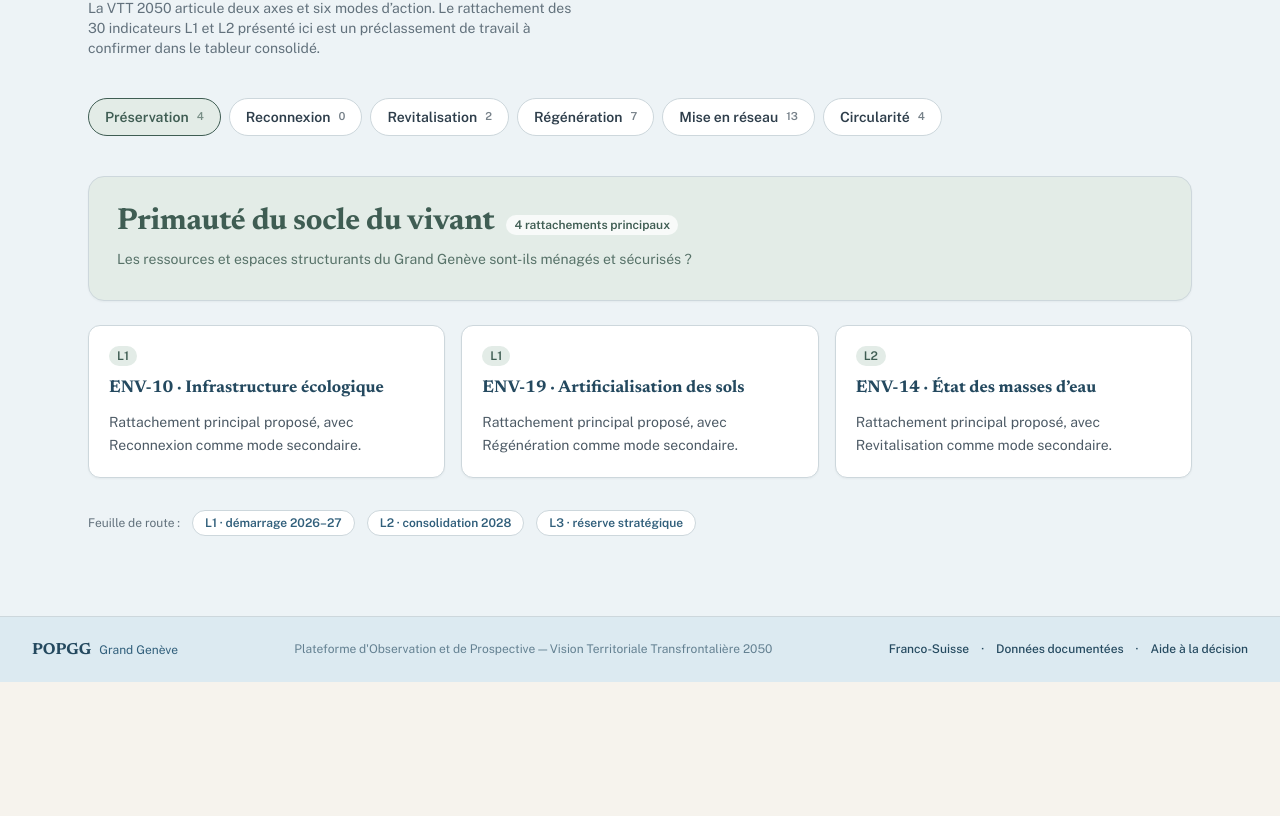
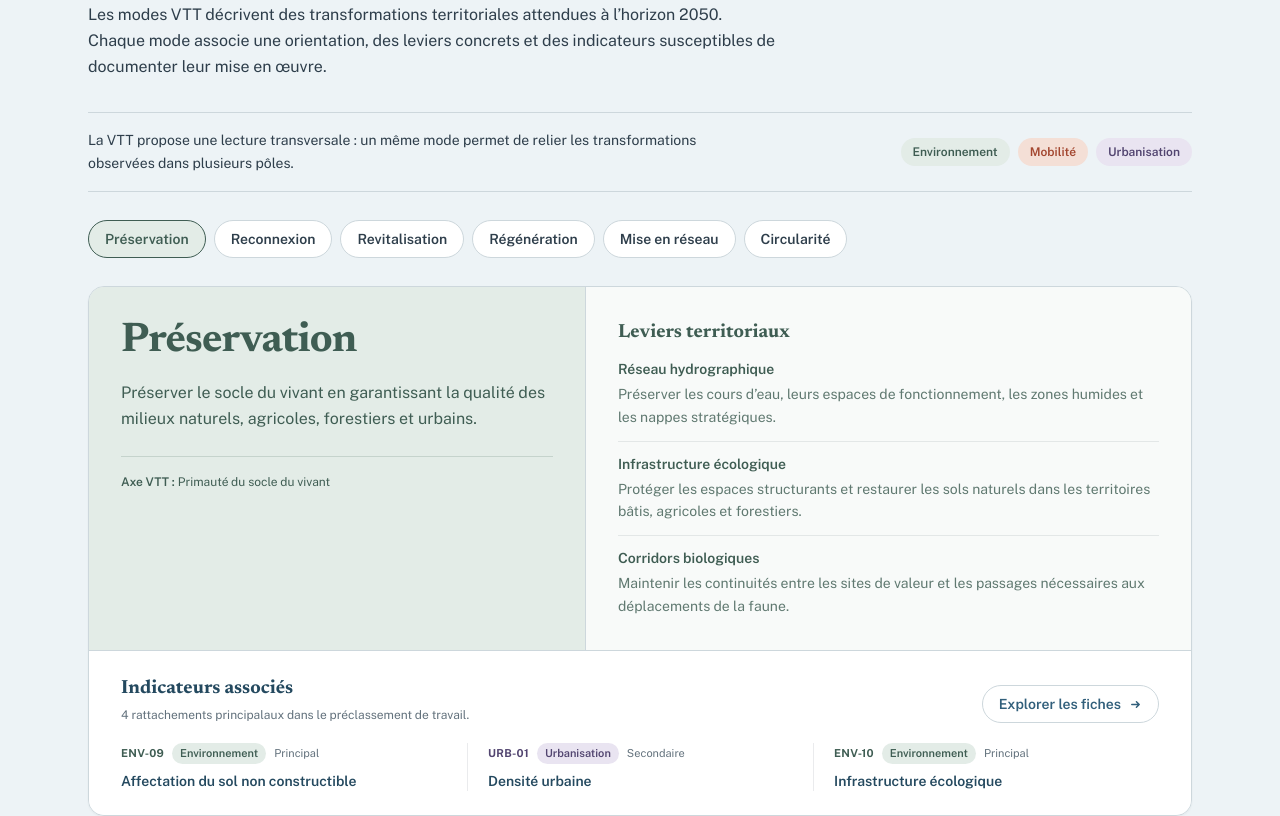
Before and after one commit to action-situee/projet-popgg-atelier2, a React (Vite) app: page / in a window 1280 px wide. Shown: the part 2637-3453 px from the top of the page. Before the commit the page ends 3319 px from the top, so only its background shows below. Built offline with nearby package versions, Linux system fonts and the light colour scheme; the HTML template or start-up script is replaced by a standard one.

Commit message:
Clarifie la lecture des modes VTT

```diff
--- a/src/App.tsx
+++ b/src/App.tsx
@@ -817,13 +817,13 @@ const vttModes = [
     label: "Préservation",
     color: "var(--color-sage-soft)",
     accent: "var(--color-sage-strong)",
-    headline: "Primauté du socle du vivant",
-    description:
-      "Les ressources et espaces structurants du Grand Genève sont-ils ménagés et sécurisés ?",
-    cards: [
-      { title: "ENV-10 · Infrastructure écologique", body: "Rattachement principal proposé, avec Reconnexion comme mode secondaire.", tag: "L1" },
-      { title: "ENV-19 · Artificialisation des sols", body: "Rattachement principal proposé, avec Régénération comme mode secondaire.", tag: "L1" },
-      { title: "ENV-14 · État des masses d’eau", body: "Rattachement principal proposé, avec Revitalisation comme mode secondaire.", tag: "L2" },
+    axis: "Primauté du socle du vivant",
+    vision:
+      "Préserver le socle du vivant en garantissant la qualité des milieux naturels, agricoles, forestiers et urbains.",
+    levers: [
+      { title: "Réseau hydrographique", body: "Préserver les cours d’eau, leurs espaces de fonctionnement, les zones humides et les nappes stratégiques." },
+      { title: "Infrastructure écologique", body: "Protéger les espaces structurants et restaurer les sols naturels dans les territoires bâtis, agricoles et forestiers." },
+      { title: "Corridors biologiques", body: "Maintenir les continuités entre les sites de valeur et les passages nécessaires aux déplacements de la faune." },
     ],
   },
   {
@@ -832,13 +832,13 @@ const vttModes = [
     label: "Reconnexion",
     color: "var(--color-primary-soft)",
     accent: "var(--color-primary)",
-    headline: "Primauté du socle du vivant",
-    description:
-      "Les continuités écologiques, paysagères, sociales et actives sont-elles restaurées ou renforcées ?",
-    cards: [
-      { title: "Aucun rattachement principal", body: "Le préclassement actuel ne place aucun indicateur L1 ou L2 dans ce mode principal.", tag: "À confirmer" },
-      { title: "ENV-10 · Infrastructure écologique", body: "Reconnexion est proposée comme mode secondaire de cet indicateur L1.", tag: "Secondaire" },
-      { title: "MOB-14 · Réseau cyclable", body: "Reconnexion est proposée comme mode secondaire de cet indicateur L1.", tag: "Secondaire" },
+    axis: "Primauté du socle du vivant",
+    vision:
+      "Réduire les ruptures produites par les infrastructures et les tissus bâtis afin de rétablir les continuités écologiques et les parcours humains.",
+    levers: [
+      { title: "Franchissement des infrastructures", body: "Créer ou réaménager des corridors et des écoponts pour rendre les grandes coupures plus perméables." },
+      { title: "Franges et tissus urbains", body: "Restaurer les pénétrantes de verdure et retisser les interfaces entre espaces bâtis, agricoles et naturels." },
+      { title: "Réseau socio-écologique", body: "Relier les lieux naturels, paysagers, culturels et de loisirs par des cheminements renaturés de proximité." },
     ],
   },
   {
@@ -847,12 +847,13 @@ const vttModes = [
     label: "Revitalisation",
     color: "var(--color-accent-soft)",
     accent: "var(--color-accent-strong)",
-    headline: "Primauté du socle du vivant",
-    description:
-      "Les milieux bâtis, agricoles, forestiers et hydrographiques gagnent-ils en qualité, résilience et habitabilité ?",
-    cards: [
-      { title: "ENV-03 · Qualité de l’air", body: "Rattachement principal proposé, avec Mise en réseau comme mode secondaire.", tag: "L1" },
-      { title: "ENV-12 · Îlots de chaleur", body: "Rattachement principal proposé, avec Régénération comme mode secondaire.", tag: "L1" },
+    axis: "Primauté du socle du vivant",
+    vision:
+      "Adapter le territoire au dérèglement climatique et renforcer la biodiversité par une gestion renouvelée des sols, de la nature et de l’eau.",
+    levers: [
+      { title: "Espaces bâtis", body: "Désimperméabiliser, infiltrer les eaux pluviales, renforcer la canopée et remettre certains cours d’eau à ciel ouvert." },
+      { title: "Espaces agricoles et forestiers", body: "Améliorer la rétention des sols, développer les pratiques agroécologiques et diversifier les lisières et essences." },
+      { title: "Réseau hydrographique", body: "Restaurer les dynamiques naturelles et les continuités hydrologiques, piscicoles et sédimentaires." },
     ],
   },
   {
@@ -861,13 +862,13 @@ const vttModes = [
     label: "Régénération",
     color: "var(--color-violet-soft)",
     accent: "var(--color-violet-strong)",
-    headline: "Rééquilibrage multipolaire de l’agglomération",
-    description:
-      "Les tissus et polarités existants accueillent-ils mieux habitants, emplois, logements, services et équipements ?",
-    cards: [
-      { title: "URB-01 · Densité urbaine", body: "Rattachement principal proposé, avec Préservation comme mode secondaire.", tag: "L1" },
-      { title: "URB-07 · Équilibre emplois-habitants", body: "Rattachement principal proposé, avec Mise en réseau comme mode secondaire.", tag: "L1" },
-      { title: "URB-17 · Accessibilité du logement", body: "Le mode secondaire « Gouvernance territoriale » reste à confirmer hors des six modes VTT.", tag: "L1" },
+    axis: "Rééquilibrage multipolaire de l’agglomération",
+    vision:
+      "Améliorer le cadre de vie et accueillir le développement attendu en renouvelant les polarités et les tissus déjà urbanisés.",
+    levers: [
+      { title: "Polarités diversifiées", body: "Moduler l’équilibre entre habitants, emplois, services et équipements selon la nature de chaque polarité." },
+      { title: "Tissus bâtis transformés", body: "Intensifier et renouveler l’existant selon les caractéristiques locales, en limitant fortement l’extension urbaine." },
+      { title: "Quartiers de proximité", body: "Renforcer la diversité des services, des opportunités économiques et des formes d’habiter à l’échelle des bassins de vie." },
     ],
   },
   {
@@ -876,13 +877,13 @@ const vttModes = [
     label: "Mise en réseau",
     color: "var(--color-primary-soft)",
     accent: "var(--color-primary-strong)",
-    headline: "Rééquilibrage multipolaire de l’agglomération",
-    description:
-      "Les polarités et bassins de vie sont-ils reliés par des mobilités décarbonées et adaptées aux contextes territoriaux ?",
-    cards: [
-      { title: "MOB-04 · Parts modales", body: "Rattachement principal proposé, avec Revitalisation comme mode secondaire.", tag: "L1" },
-      { title: "MOB-13 · Desserte en transports publics", body: "Rattachement principal proposé, avec Régénération comme mode secondaire.", tag: "L1" },
-      { title: "MOB-22 · Parts modales aux frontières", body: "Rattachement principal proposé, avec Régénération comme mode secondaire.", tag: "L2" },
+    axis: "Rééquilibrage multipolaire de l’agglomération",
+    vision:
+      "Organiser un maillage multimodal qui privilégie les mobilités actives et les transports publics tout en requalifiant les espaces publics.",
+    levers: [
+      { title: "Maillage multimodal décarboné", body: "Articuler marche, réseaux cyclables, transports publics et liaisons tangentielles selon les situations territoriales." },
+      { title: "Interfaces et rabattement", body: "Coordonner les gares, plateformes multimodales, transports à la demande et services de mobilité partagée." },
+      { title: "Espaces publics requalifiés", body: "Adapter rues, places, routes et voies vertes aux usages, au paysage, au climat et à la végétalisation." },
     ],
   },
   {
@@ -891,13 +892,13 @@ const vttModes = [
     label: "Circularité",
     color: "var(--color-ochre-soft)",
     accent: "var(--color-ochre-strong)",
-    headline: "Rééquilibrage multipolaire de l’agglomération",
-    description:
-      "Les ressources, flux et filières locales sont-ils mieux bouclés à l’échelle du bassin de vie ?",
-    cards: [
-      { title: "ENV-01 · Empreinte carbone", body: "Rattachement principal proposé, avec Mise en réseau comme mode secondaire.", tag: "L2" },
-      { title: "ENV-18 · Consommation d’énergie", body: "Rattachement principal proposé, avec Régénération comme mode secondaire.", tag: "L2" },
-      { title: "URB-06 · Surface productive", body: "Rattachement principal proposé, avec Régénération comme mode secondaire.", tag: "L2" },
+    axis: "Rééquilibrage multipolaire de l’agglomération",
+    vision:
+      "Réduire l’usage des ressources et rapprocher production, transformation, distribution et consommation à l’échelle des bassins de vie.",
+    levers: [
+      { title: "Ressources et filières locales", body: "Développer les filières agricoles, industrielles et de réemploi des matériaux en privilégiant la sobriété." },
+      { title: "Distribution décarbonée", body: "Hiérarchiser plateformes régionales, centres urbains et micro-hubs pour organiser une logistique de proximité." },
+      { title: "Énergies renouvelables", body: "Mobiliser les potentiels solaire, géothermique, lacustre, éolien et les réseaux de chaleur." },
     ],
   },
 ];
@@ -909,7 +910,6 @@ export default function App() {
   const [page, setPage] = useState<"home" | "indicateurs">("home");
   const [actorView, setActorView] = useState<"responsabilites" | "chaine">("responsabilites");
   const current = vttModes.find((m) => m.id === activeMode)!;
-  const currentCount = indicateurs.filter((i) => i.lienVTT === current.key).length;
 
   useLayoutEffect(() => {
     const root = document.documentElement;
@@ -926,6 +926,26 @@ export default function App() {
   const statsL1 = indicateurs.filter((i) => i.liste === "L1").length;
   const statsL2 = indicateurs.filter((i) => i.liste === "L2").length;
   const poles = ["Environnement", "Mobilité", "Urbanisation", "Gouvernance"] as const;
+  const transversalPoles = ["Environnement", "Mobilité", "Urbanisation"] as const;
+  const currentPrimaryIndicators = indicateurs.filter((i) => i.lienVTT === current.key);
+  const currentSecondaryIndicators = indicateurs.filter((i) => i.lienVTTSecondaire === current.label);
+  const relatedIndicators = [
+    ...currentPrimaryIndicators.map((ind) => ({ ind, relation: "Principal" as const })),
+    ...currentSecondaryIndicators
+      .filter((ind) => !currentPrimaryIndicators.some((primary) => primary.id === ind.id))
+      .map((ind) => ({ ind, relation: "Secondaire" as const })),
+  ];
+  const currentExamples = relatedIndicators.reduce<typeof relatedIndicators>((examples, item) => {
+    if (examples.length < 3 && !examples.some((example) => example.ind.pole === item.ind.pole)) {
+      examples.push(item);
+    }
+    return examples;
+  }, []);
+  relatedIndicators.forEach((item) => {
+    if (currentExamples.length < 3 && !currentExamples.some((example) => example.ind.id === item.ind.id)) {
+      currentExamples.push(item);
+    }
+  });
 
   return (
     <div className="min-h-full" style={{ fontFamily: "'Public Sans', sans-serif", background: "var(--color-canvas)" }}>
@@ -1261,7 +1281,7 @@ export default function App() {
       {/* VTT Modes */}
       <section id="vtt" style={{ background: "var(--color-canvas-cool)", borderTop: "1px solid var(--color-border)" }} className="py-20">
         <div className="max-w-6xl mx-auto px-6">
-          <div className="mb-10">
+          <div className="mb-8">
             <h2 style={{
               fontFamily: "'Newsreader', serif",
               fontWeight: 700,
@@ -1272,13 +1292,30 @@ export default function App() {
             }}>
               Six modes d'action
             </h2>
-            <p className="mt-2 text-sm" style={{ color: "var(--color-text-muted)", maxWidth: 500 }}>
-              La VTT 2050 articule deux axes et six modes d’action. Le rattachement des 30 indicateurs L1 et L2 présenté ici est un préclassement de travail à confirmer dans le tableur consolidé.
+            <p className="mt-3 text-base leading-relaxed" style={{ color: "var(--color-text)", maxWidth: 690 }}>
+              Les modes VTT décrivent des transformations territoriales attendues à l’horizon 2050. Chaque mode associe une orientation, des leviers concrets et des indicateurs susceptibles de documenter leur mise en œuvre.
             </p>
           </div>
 
+          <div className="vtt-transversal-row flex flex-col sm:flex-row sm:items-center sm:justify-between gap-4 py-4 mb-7" style={{ borderTop: "1px solid var(--color-border)", borderBottom: "1px solid var(--color-border)" }}>
+            <p className="text-sm leading-relaxed" style={{ color: "var(--color-text)", maxWidth: 620 }}>
+              La VTT propose une lecture transversale : un même mode permet de relier les transformations observées dans plusieurs pôles.
+            </p>
+            <div className="flex flex-wrap gap-2" aria-label="Pôles d’observation reliés par la VTT">
+              {transversalPoles.map((pole) => (
+                <span
+                  key={pole}
+                  className="text-xs font-semibold px-3 py-1.5 rounded-full"
+                  style={{ background: poleColors[pole].bg, color: poleColors[pole].accent }}
+                >
+                  {pole}
+                </span>
+              ))}
+            </div>
+          </div>
+
           {/* Mode tabs */}
-          <div className="flex gap-2 flex-wrap mb-10">
+          <nav className="vtt-mode-tabs flex gap-2 flex-wrap mb-7" aria-label="Choisir un mode d’action VTT">
             {vttModes.map((m) => (
               <button
                 key={m.id}
@@ -1293,74 +1330,101 @@ export default function App() {
                 }}
               >
                 {m.label}
-                <span className="text-[11px]" style={{ opacity: 0.65 }}>{indicateurs.filter((i) => i.lienVTT === m.key).length}</span>
               </button>
             ))}
-          </div>
+          </nav>
 
           {/* Active mode panel */}
-          <div
-            className="rounded-2xl p-7 mb-6"
-            style={{ background: current.color, border: "1px solid var(--color-border)", boxShadow: "var(--shadow-sm)" }}
+          <article
+            id={`vtt-mode-${current.id}`}
+            className="rounded-2xl overflow-hidden"
+            style={{ border: "1px solid var(--color-border)", boxShadow: "var(--shadow-sm)" }}
+            aria-live="polite"
           >
-            <div className="flex items-baseline gap-3 mb-2">
+            <div className="vtt-mode-grid" style={{ background: current.color }}>
+              <div className="p-7 sm:p-8">
               <h3 style={{
                 fontFamily: "'Newsreader', serif",
                 fontWeight: 700,
-                fontSize: "clamp(1.3rem, 2.5vw, 1.9rem)",
+                  fontSize: "clamp(1.8rem, 4vw, 2.6rem)",
                 color: current.accent,
-                lineHeight: 1.15,
-                letterSpacing: "-0.01em",
+                  lineHeight: 1.1,
+                  letterSpacing: "-0.02em",
               }}>
-                {current.headline}
+                  {current.label}
               </h3>
-              <span className="text-xs font-semibold px-2 py-0.5 rounded-full" style={{ background: "var(--color-surface-translucent)", color: current.accent }}>
-                {currentCount} {currentCount === 1 ? "rattachement principal" : "rattachements principaux"}
-              </span>
+                <p className="mt-4 text-base leading-relaxed" style={{ color: current.accent, maxWidth: 540 }}>
+                  {current.vision}
+                </p>
+                <p className="mt-6 pt-4 text-xs leading-relaxed" style={{ color: current.accent, borderTop: "1px solid color-mix(in srgb, currentColor 18%, transparent)" }}>
+                  <span className="font-semibold">Axe VTT :</span> {current.axis}
+                </p>
+              </div>
+
+              <div className="vtt-mode-levers p-7 sm:p-8">
+                <h4 style={{ fontFamily: "'Newsreader', serif", fontWeight: 700, fontSize: 19, color: current.accent }}>
+                  Leviers territoriaux
+                </h4>
+                <ul className="mt-3">
+                  {current.levers.map((lever) => (
+                    <li key={lever.title} className="vtt-lever py-3 first:pt-0 last:pb-0">
+                      <h5 className="text-sm font-semibold" style={{ color: current.accent }}>{lever.title}</h5>
+                      <p className="mt-1 text-sm leading-relaxed" style={{ color: current.accent, opacity: 0.82 }}>{lever.body}</p>
+                    </li>
+                  ))}
+                </ul>
+              </div>
             </div>
-            <p style={{ color: current.accent, fontSize: 14, lineHeight: 1.7, maxWidth: 620, opacity: 0.85 }}>
-              {current.description}
-            </p>
-          </div>
 
-          {/* Cards */}
-          <div className="grid grid-cols-1 sm:grid-cols-3 gap-4">
-            {current.cards.map((card) => (
-              <div
-                key={card.title}
-                className="rounded-xl p-5 flex flex-col gap-3"
-                style={{ background: "var(--color-surface)", border: "1px solid var(--color-border)", boxShadow: "var(--shadow-sm)" }}
-              >
-                <span
-                  className="text-xs font-semibold px-2 py-0.5 rounded-full self-start"
-                  style={{ background: current.color, color: current.accent }}
+            <div className="vtt-indicator-strip px-6 py-5 sm:px-8 sm:py-6" style={{ background: "var(--color-surface)", borderTop: "1px solid var(--color-border)" }}>
+              <div className="flex flex-col sm:flex-row sm:items-end sm:justify-between gap-3 mb-5">
+                <div>
+                  <h4 style={{ fontFamily: "'Newsreader', serif", fontWeight: 700, fontSize: 19, color: "var(--color-primary-strong)" }}>
+                    Indicateurs associés
+                  </h4>
+                  <p className="mt-1 text-xs" style={{ color: "var(--color-text-muted)" }}>
+                    {currentPrimaryIndicators.length > 0
+                      ? `${currentPrimaryIndicators.length} rattachement${currentPrimaryIndicators.length > 1 ? "s" : ""} principal${currentPrimaryIndicators.length > 1 ? "aux" : ""} dans le préclassement de travail.`
+                      : "Aucun rattachement principal ; les exemples ci-dessous sont proposés comme liens secondaires."}
+                  </p>
+                </div>
+                <button
+                  onClick={() => setPage("indicateurs")}
+                  className="inline-flex items-center gap-2 self-start sm:self-auto text-sm font-semibold rounded-full px-4 py-2 transition-colors"
+                  style={{ color: "var(--color-primary)", border: "1px solid var(--color-border)" }}
                 >
-                  {card.tag}
-                </span>
-                <h4 style={{
-                  fontFamily: "'Newsreader', serif",
-                  fontWeight: 700,
-                  fontSize: 17,
-                  color: "var(--color-primary-strong)",
-                  lineHeight: 1.25,
-                }}>
-                  {card.title}
-                </h4>
-                <p className="text-sm leading-relaxed" style={{ color: "var(--color-text)", opacity: 0.85 }}>{card.body}</p>
+                  Explorer les fiches
+                  <svg aria-hidden="true" width="13" height="13" viewBox="0 0 14 14" fill="none">
+                    <path d="M3 7h8M8 4l3 3-3 3" stroke="currentColor" strokeWidth="1.6" strokeLinecap="round" strokeLinejoin="round" />
+                  </svg>
+                </button>
               </div>
-            ))}
-          </div>
 
-          {/* Horizon chips */}
-          <div className="flex flex-wrap gap-3 mt-8 items-center">
-            <span className="text-xs" style={{ color: "var(--color-text-muted)" }}>Feuille de route :</span>
-            {["L1 · démarrage 2026–27", "L2 · consolidation 2028", "L3 · réserve stratégique"].map((h) => (
-              <span key={h} className="text-xs font-semibold px-3 py-1 rounded-full"
-                style={{ background: "var(--color-surface)", color: "var(--color-primary)", border: "1px solid var(--color-border)" }}>
-                {h}
-              </span>
-            ))}
-          </div>
+              {currentExamples.length > 0 ? (
+                <ul className="vtt-indicator-examples">
+                  {currentExamples.map(({ ind, relation }) => {
+                    const pole = poleColors[ind.pole];
+                    return (
+                      <li key={`${ind.id}-${relation}`} className="vtt-indicator-example">
+                        <div className="flex items-center gap-2 flex-wrap">
+                          <span className="text-[11px] font-bold tracking-wide" style={{ color: pole.accent }}>{ind.id}</span>
+                          <span className="text-[11px] font-semibold px-2 py-0.5 rounded-full" style={{ background: pole.bg, color: pole.accent }}>{ind.pole}</span>
+                          <span className="text-[11px]" style={{ color: "var(--color-text-muted)" }}>{relation}</span>
+                        </div>
+                        <p className="mt-2 text-sm font-semibold leading-snug" style={{ color: "var(--color-primary-strong)" }}>{ind.nom}</p>
+                      </li>
+                    );
+                  })}
+                </ul>
+              ) : (
+                <p className="text-sm" style={{ color: "var(--color-text-muted)" }}>Aucun indicateur associé dans le préclassement actuel.</p>
+              )}
+            </div>
+          </article>
+
+          <p className="mt-5 text-xs leading-relaxed" style={{ color: "var(--color-text-muted)", maxWidth: 720 }}>
+            Leviers synthétisés à partir des planches de la Vision territoriale transfrontalière 2050. Les rattachements d’indicateurs restent à confirmer dans le tableur consolidé.
+          </p>
         </div>
       </section>
 
--- a/src/index.css
+++ b/src/index.css
@@ -198,6 +198,54 @@ summary {
   border-top: 1px solid var(--color-border-subtle);
 }
 
+.vtt-mode-grid {
+  display: grid;
+  grid-template-columns: minmax(0, 0.9fr) minmax(0, 1.1fr);
+}
+
+#vtt {
+  scroll-margin-top: 72px;
+}
+
+.vtt-mode-levers {
+  border-left: 1px solid var(--color-border);
+  background: var(--color-surface-translucent);
+}
+
+.vtt-lever + .vtt-lever {
+  border-top: 1px solid var(--color-border-subtle);
+}
+
+.vtt-indicator-examples {
+  display: grid;
+  grid-template-columns: repeat(auto-fit, minmax(min(100%, 240px), 1fr));
+  margin: 0;
+  padding: 0;
+  list-style: none;
+}
+
+.vtt-indicator-example {
+  min-width: 0;
+  padding: 0 20px;
+}
+
+.vtt-indicator-example:first-child {
+  padding-left: 0;
+}
+
+.vtt-indicator-example + .vtt-indicator-example {
+  border-left: 1px solid var(--color-border-subtle);
+}
+
+.vtt-indicator-example:last-child {
+  padding-right: 0;
+}
+
+.vtt-indicator-strip button:hover {
+  border-color: var(--color-primary) !important;
+  background: var(--color-primary-soft);
+}
+
 @media (max-width: 899px) {
   .value-chain {
     grid-template-columns: 1fr;
@@ -209,6 +257,61 @@ summary {
     right: calc(50% - 4px);
     bottom: -12px;
     transform: rotate(135deg);
+  }
+
+  .vtt-mode-grid {
+    grid-template-columns: 1fr;
+  }
+
+  .vtt-mode-levers {
+    border-top: 1px solid var(--color-border);
+    border-left: 0;
+  }
+}
+
+@media (max-width: 640px) {
+  .vtt-mode-tabs {
+    flex-wrap: nowrap;
+    overflow-x: auto;
+    margin-right: -24px;
+    margin-left: -24px;
+    padding-right: 24px;
+    padding-left: 24px;
+    scroll-padding-inline: 24px;
+    scroll-snap-type: x proximity;
+    scrollbar-width: none;
+  }
+
+  .vtt-mode-tabs::-webkit-scrollbar {
+    display: none;
+  }
+
+  .vtt-mode-tabs button {
+    flex: 0 0 auto;
+    scroll-snap-align: start;
+  }
+
+  .vtt-indicator-examples {
+    grid-template-columns: 1fr;
+  }
+
+  .vtt-indicator-example,
+  .vtt-indicator-example:first-child,
+  .vtt-indicator-example:last-child {
+    padding: 14px 0;
+  }
+
+  .vtt-indicator-example:first-child {
+    padding-top: 0;
+  }
+
+  .vtt-indicator-example:last-child {
+    padding-bottom: 0;
+  }
+
+  .vtt-indicator-example + .vtt-indicator-example {
+    border-top: 1px solid var(--color-border-subtle);
+    border-left: 0;
   }
 }
 
```
Also changed, not shown: 1 other file (tests, documents, lock files or other folders).
